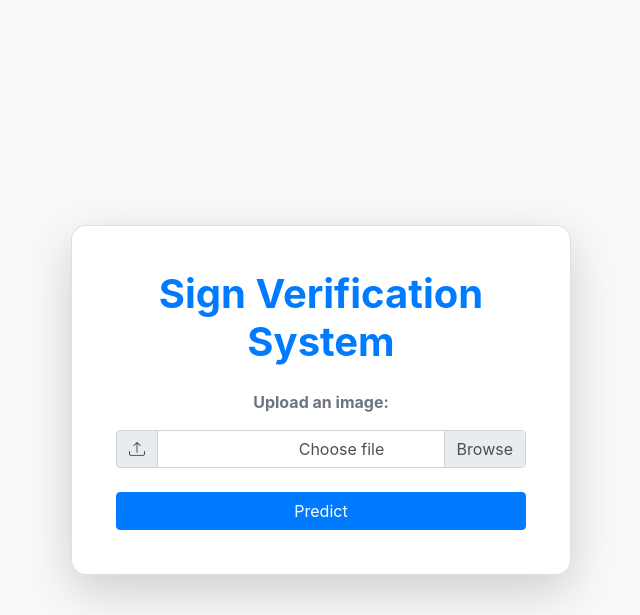
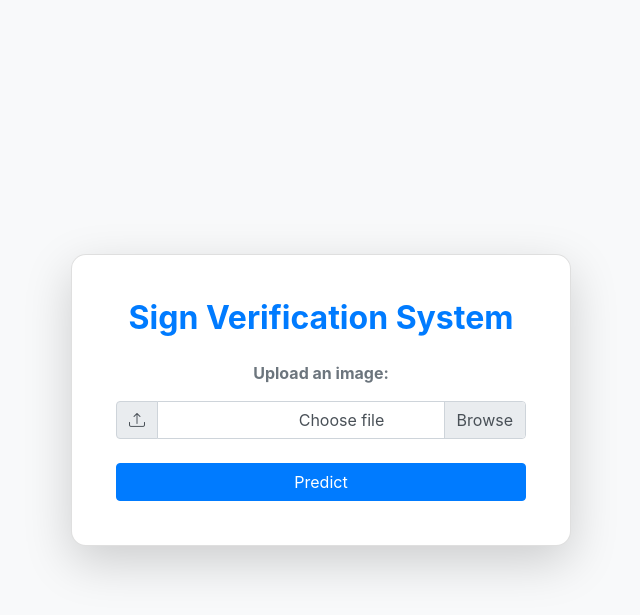
Before and after one commit to omkarnarveer/Image-Sign-Validation-Detection-System, a Flask app: page / in a window 1280 px wide. Shown: the top 615 px of the page, without its empty margins (319-959 px from the left). Run offline with Flask 2, Linux system fonts and the light colour scheme; parts of the project's set-up code (start-up, migrations or seed data) failed here and were passed over; some libraries are stand-ins or nearby versions.

Commit message:
Update index.html
UI updated

```diff
--- a/templates/index.html
+++ b/templates/index.html
@@ -12,7 +12,7 @@
     <div class="container d-flex justify-content-center align-items-center vh-100">
         <div class="card shadow-lg p-4" style="width: 100%; max-width: 500px; border-radius: 15px;">
             <div class="card-body text-center">
-                <h1 class="card-title font-weight-bold text-primary mb-4">Sign Verification System</h1>
+                <h2 class="card-title font-weight-bold text-primary mb-4">Sign Verification System</h2>
                 <form id="uploadForm" enctype="multipart/form-data">
                     <div class="form-group">
                         <label for="file" class="font-weight-bold text-secondary">Upload an image:</label>
```
